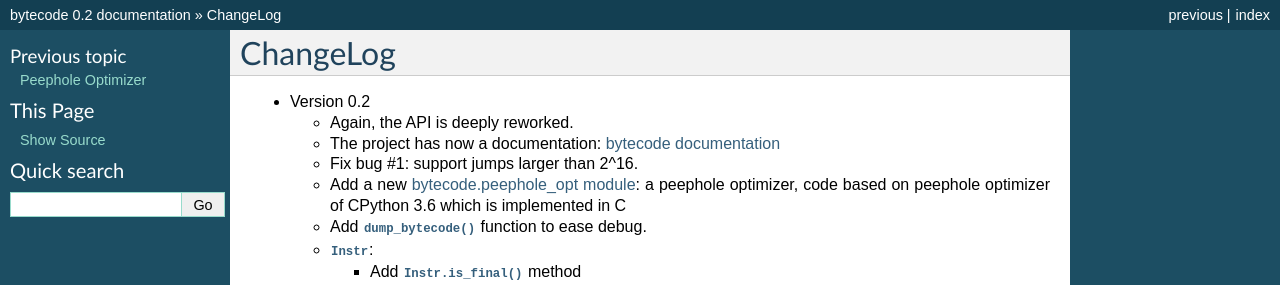
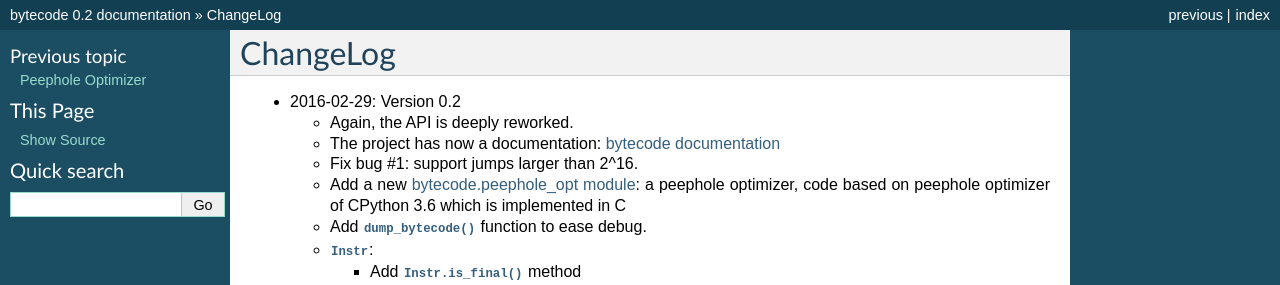
Before and after one commit to MatthieuDartiailh/bytecode, a Sphinx documentation site: the page built from doc/changelog.rst, in a window 1280 px wide. Shown: the top 285 px of the page. Built offline with Sphinx 7.4.7, drawn with Linux system fonts in a browser that asks for light colours.

Commit message:
set release date of version 0.2

```diff
--- a/doc/changelog.rst
+++ b/doc/changelog.rst
@@ -1,7 +1,7 @@
 ChangeLog
 =========
 
-* Version 0.2
+* 2016-02-29: Version 0.2
 
   - Again, the API is deeply reworked.
   - The project has now a documentation:
```
